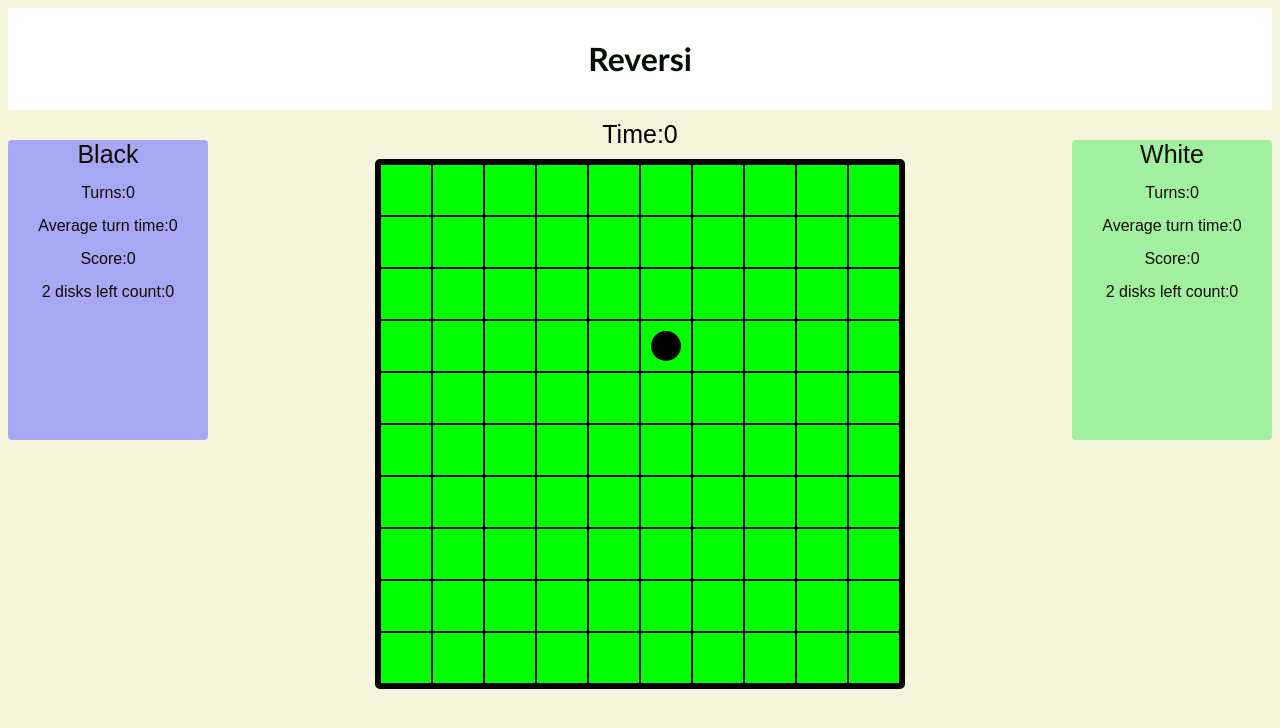
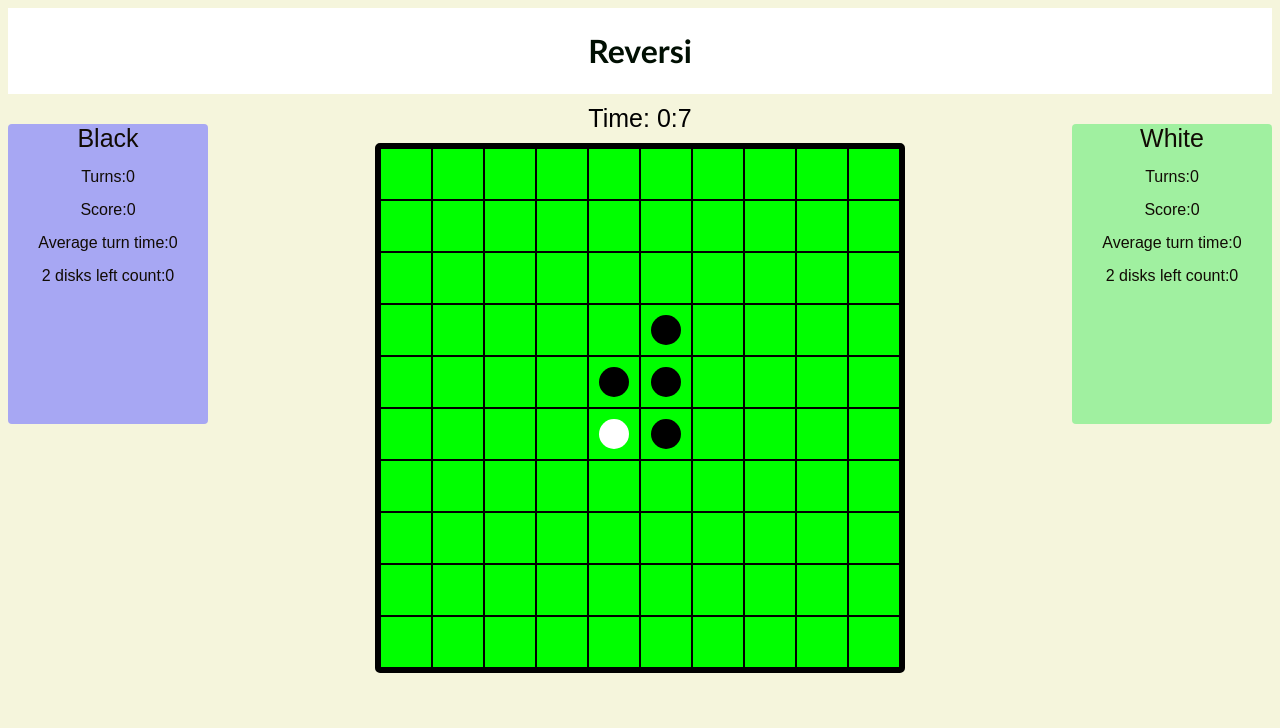
Before and after one commit to Raphy23/WebApp_19B, a plain HTML site: page index.html in a window 1280 px wide. Both pictures are taken after a click on the element 666 px from the left and 345 px from the top of the page. Drawn offline with Linux system fonts and the light colour scheme.

Commit message:
working reversi

```diff
--- a/index.html
+++ b/index.html
@@ -11,18 +11,18 @@
             <div id="black-info" class="player-info">
                 <div id="black-player-label" class="player-label">Black</div>
                 <div id="black-turns-label" class="stat-label">Turns:<span id="black-turns-count">0</span></div>
+                <div id="black-score-label" class="stat-label">Score:<span id="black-score">0</span></div>
                 <div id="black-avg-label" class="stat-label">Average turn time:<span id="black-turns-avg">0</span></div>
-                <div id="black-score-label" class="stat-label">Score:<span id="black-score">0</span></div>
                 <div id="black-2-disk-label" class="stat-label">2 disks left count:<span id="black-2-disks-left">0</span></div>
                 </div>
             <div id="white-info" class="player-info">
-                    <div id="white-player-label" class="player-label">White</div>
-                    <div id="white-turns-label" class="stat-label">Turns:<span id="white-turns-count">0</span></div>
-                    <div id="white-avg-label" class="stat-label">Average turn time:<span id="white-turns-avg">0</span></div>
-                    <div id="white-score-label" class="stat-label">Score:<span id="white-score">0</span></div>
-                    <div id="white-2-disk-label" class="stat-label">2 disks left count:<span id="white-2-disks-left">0</span></div>
+                <div id="white-player-label" class="player-label">White</div>
+                <div id="white-turns-label" class="stat-label">Turns:<span id="white-turns-count">0</span></div>
+                <div id="white-score-label" class="stat-label">Score:<span id="white-score">0</span></div>
+                <div id="white-avg-label" class="stat-label">Average turn time:<span id="white-turns-avg">0</span></div>
+                <div id="white-2-disk-label" class="stat-label">2 disks left count:<span id="white-2-disks-left">0</span></div>
             </div>
-            <div id="elapsed-time-label">Time:<span id="elapsed-time">0</span></div>
+            <div id="elapsed-time-label">Time: <span id="elapsed-time">0</span></div>
         </div>
         <div id="game-board">
         </div>
--- a/src/index.css
+++ b/src/index.css
@@ -1,13 +1,12 @@
 header {
     background: white;
-    padding: 10px;
+    padding: 2px;
 }
 
 header > h1 {
     color: rgb(1, 15, 3);
     text-align: center;
     font-family: 'Gill Sans', 'Gill Sans MT', Calibri, 'Trebuchet MS', sans-serif;
-
 }
 
 body {
@@ -16,7 +15,7 @@ body {
 
 .player-info{
     display: inline-block;
-    margin: 20px auto;
+    margin: 10px auto;
     border-radius: 4px;
     text-align: center;
     color: rgb(17, 11, 4);
@@ -73,12 +72,25 @@ body {
     display: flex;
 }
 
-#game-board > .cell.enabled:hover {
+#game-board > .cell:empty {
+    cursor: pointer;
+}
+
+#game-board.black > .cell:hover:empty {
+    background-color: rgba(0, 0, 0, 0.5);
+}
+
+#game-board.white > .cell:hover:empty {
     background-color: rgba(255, 255, 255, 0.75);
 }
 
-#game-board > .cell.disabled:hover {
-    background-color: rgba( 172, 42, 42, 0.75);
+#game-board > .cell.disabled:empty {
+    /*background-color: rgba(165, 0, 0, 0.897);**/
+    cursor: not-allowed;
+}
+
+#game-board > .cell.disabled:hover:empty {
+    background-color: inherit;
 }
 
 #game-board > .cell > .piece {
--- a/src/index.js
+++ b/src/index.js
@@ -49,31 +49,125 @@ class Game {
         this.n = n;
         this.board = Array(n).fill(Array(n).fill(''));
         this.currentPlayer = 'A';
+        this.enabledCells = {};
+        this.initGameBoard();
+        this.populateEnabledCells();
+        this.startTimer();
         this.render();
+    }
+
+    // playerBlack = {
+    //     type = 'A',
+    //     turns: 0,
+    //     score: 0,
+    //     avgerageDuration = 0
+    // }
+
+    destroy() {
+        clearInterval(this.timerId);
+        emptyElement(document.getElementById('game-board'));
+        emptyElement(document.getElementById('elapsed-time'));
+    }
+
+    formatClock(seconds) {
+        return `${Math.floor(seconds / 60)}:${seconds%60}`;
+    }
+
+    startTimer() {
+        this.duration = 0;
+        this.timerId = setInterval(() => {
+            this.duration++;
+            document.getElementById('elapsed-time').textContent = this.formatClock(this.duration);
+        }, 1000);
+    }
+
+    initGameBoard(){
+        this.placePiece(this.n/2 - 1, this.n/2 - 1, 'A');
+        this.placePiece(this.n/2, this.n/2, 'A');
+        this.placePiece(this.n/2, this.n/2 - 1, 'B');
+        this.placePiece(this.n/2 - 1, this.n/2, 'B');
+    }
+
+    hasValidPath(x, y, step) {
+        if (!this.isValidPosition(x + step.x, y + step.y)) {
+            return false;
+        }
+        const dest = this.board[y + step.y][x + step.x];
+        if (dest) {
+            if (dest === this.currentPlayer) {
+                if ((this.board[y][x] || this.currentPlayer) !== dest) {
+                    return true;
+                }
+            } else {
+                return this.hasValidPath(x + step.x, y + step.y, step);
+            }
+        }
+        return false;
+    }
+
+    getDirections() {
+        const dirs = [];
+        for (let x = -1; x <= 1; x++) {
+            for (let y = -1; y <= 1; y++) {
+                if (y || x) {
+                    dirs.push({x, y});
+                }
+            }
+        }
+        return dirs;
+    }
+
+    populateEnabledCells() {
+        this.enabledCells = {};
+
+        for (let x = 0; x < this.n; x++) {
+            for (let y = 0; y < this.n; y++) {
+                if (this.getDirections().some(dir => this.hasValidPath(x, y, dir))) {
+                    this.enabledCells[`${x}*${y}`] = true;
+                }
+            }
+        }
     }
 
     nextTurn() {
         this.currentPlayer = this.currentPlayer === 'A' ? 'B' : 'A';
     }
 
-    makeMove(y, x) {
+    placePiece(x, y, type){
         this.board = this.board.map((row, i) => row.map((cell, j) => {
             if (i === y && j === x) {
-                return this.currentPlayer;
+                return type;
             }
             return cell;
         }));
+    }
+
+    eatDirection(x, y, step) {
+        if (!this.isValidPosition(x + step.x, y + step.y)) {
+            return;
+        }
+        const dest = this.board[y + step.y][x + step.x];
+
+        if (dest === this.currentPlayer) {
+            return;
+        }
+
+        this.placePiece(x + step.x, y + step.y, this.currentPlayer);
+        this.eatDirection(x + step.x, y + step.y, step);
+    }
+
+    makeMove(x, y) {
+        this.placePiece(x, y, this.currentPlayer);
+
+        this.getDirections().forEach(dir => {
+            if (this.hasValidPath(x, y, dir)) {
+                this.eatDirection(x, y, dir);
+            }
+        });
 
         this.nextTurn();
-
+        this.populateEnabledCells();
         this.render();
-    }
-
-    handleCellClick(i) {
-        const row = i === 0 ? 0 : Math.floor(i / this.n);
-        const col = i === 0 ? 0 : i % this.n;
-
-        this.makeMove(row, col, 'A');
     }
 
     // Enable the valid cells per the current board and per current user.
@@ -81,9 +175,8 @@ class Game {
 
     }
 
-    isValidPosition(y, x) {
-
-        return (y >= 0 && y <= this.n) && (x >= 0 && x < this.n);
+    isValidPosition(x, y) {
+        return (y >= 0 && y < this.n) && (x >= 0 && x < this.n);
     }
 
     render() {
@@ -91,13 +184,18 @@ class Game {
         parent.style.gridTemplateRows = `repeat(${this.n}, 1fr)`;
         parent.style.gridTemplateColumns = `repeat(${this.n}, 1fr)`;
         emptyElement(parent);
+        parent.classList.remove('black', 'white');
+        parent.classList.add(this.currentPlayer === 'A' ? 'black' : 'white');
 
-        this.board.flat()
-            .map((cell, i) => {
-                const cellElem = makeDiv('cell', !cell ? 'enabled' : undefined);
+        this.board.map(
+            (row, y) =>
+                row.map((cell, x) => {
+                    const disabled = !this.enabledCells[`${x}*${y}`];
 
-                if (!cell) {
-                    cellElem.addEventListener('click', () => this.handleCellClick(i));
+                    const cellElem = makeDiv('cell', disabled ? 'disabled' : undefined);
+
+                    if (!disabled) {
+                        cellElem.addEventListener('click', () => this.makeMove(x, y));
                     }
 
                     if (cell) {
@@ -107,8 +205,8 @@ class Game {
 
                     return cellElem;
                 })
-            .forEach(cell => parent.appendChild(cell));
+        ).flat().forEach(cell => parent.appendChild(cell));
     }
 }
 
-const game = new Game(10);
+let game = new Game(10);
```
Lines whose indentation alone changed are shown as unchanged.
